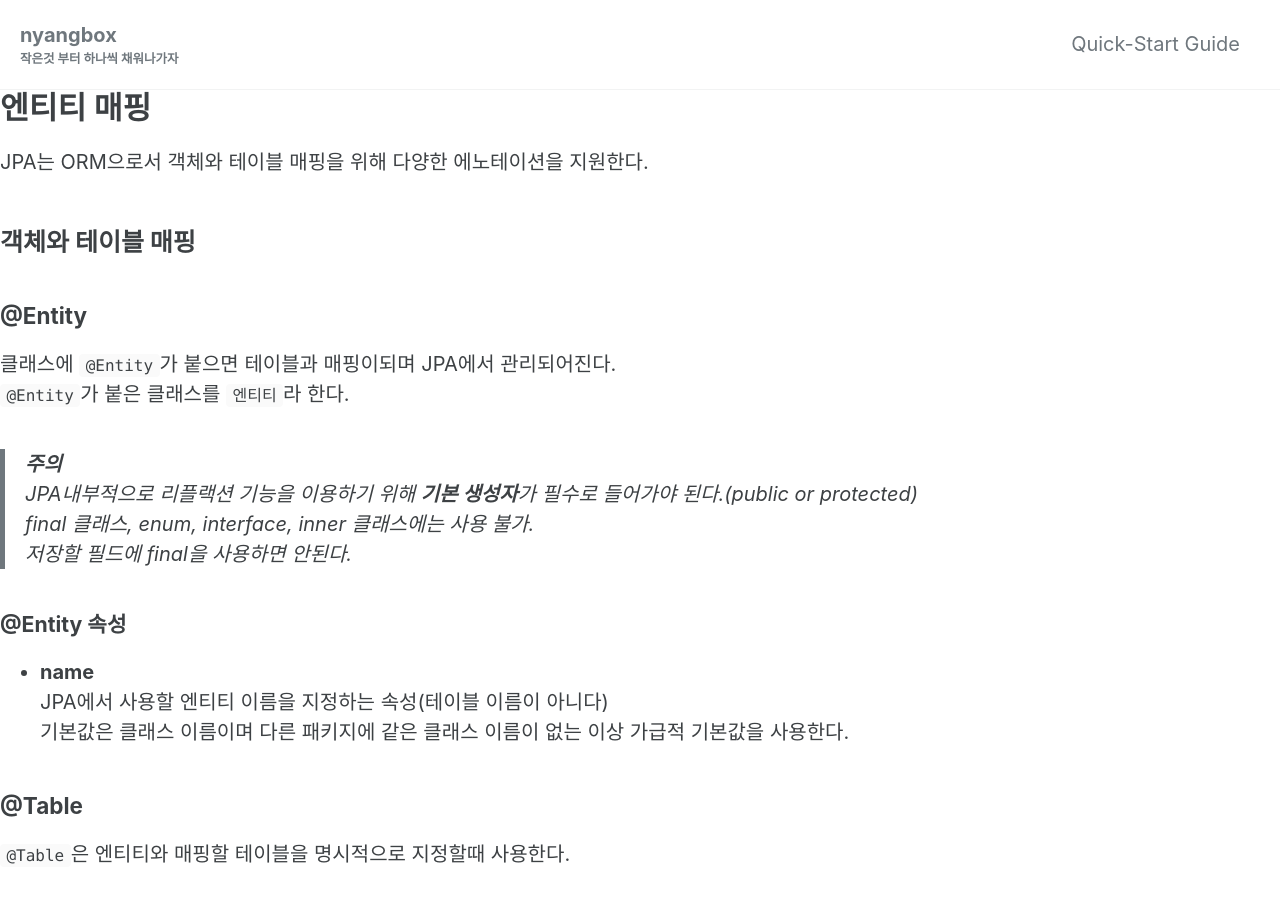
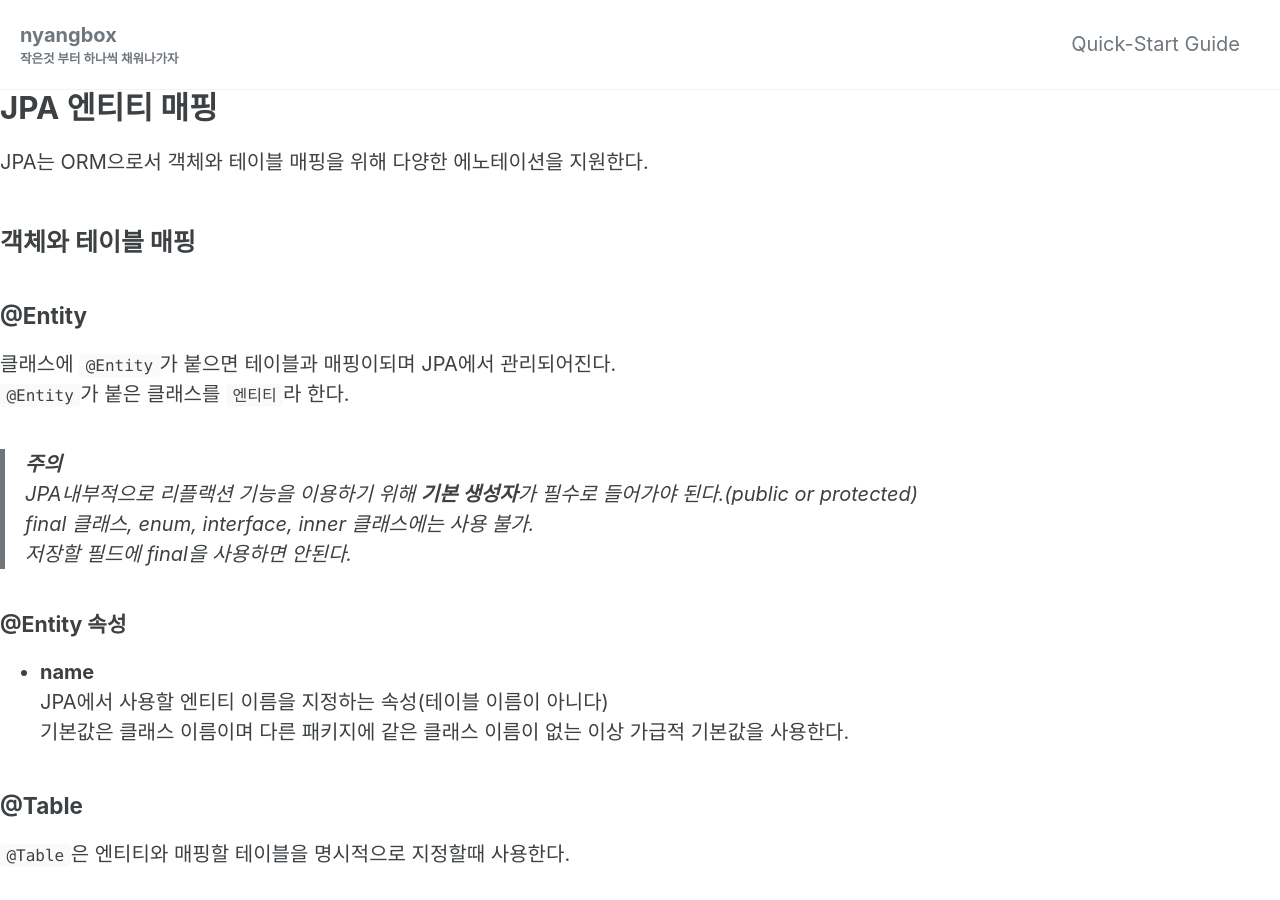
Before and after one commit to maenguin/maenguin.github.io, a Jekyll site: the page built from private/jpa-entity-mapping.md, in a window 1280 px wide and 900 px high. Built offline with Jekyll 4.4.1, drawn with Linux system fonts in a browser that asks for light colours; cached includes are drawn as plain includes; our own code applies the rules of GitHub Pages for plain Markdown files.

Commit message:
Update jpa-entity-mapping.md

```diff
--- a/private/jpa-entity-mapping.md
+++ b/private/jpa-entity-mapping.md
@@ -1,5 +1,5 @@
 
-# 엔티티 매핑
+# JPA 엔티티 매핑
 JPA는 ORM으로서 객체와 테이블 매핑을 위해 다양한 에노테이션을 지원한다.
 
 ## 객체와 테이블 매핑
```
